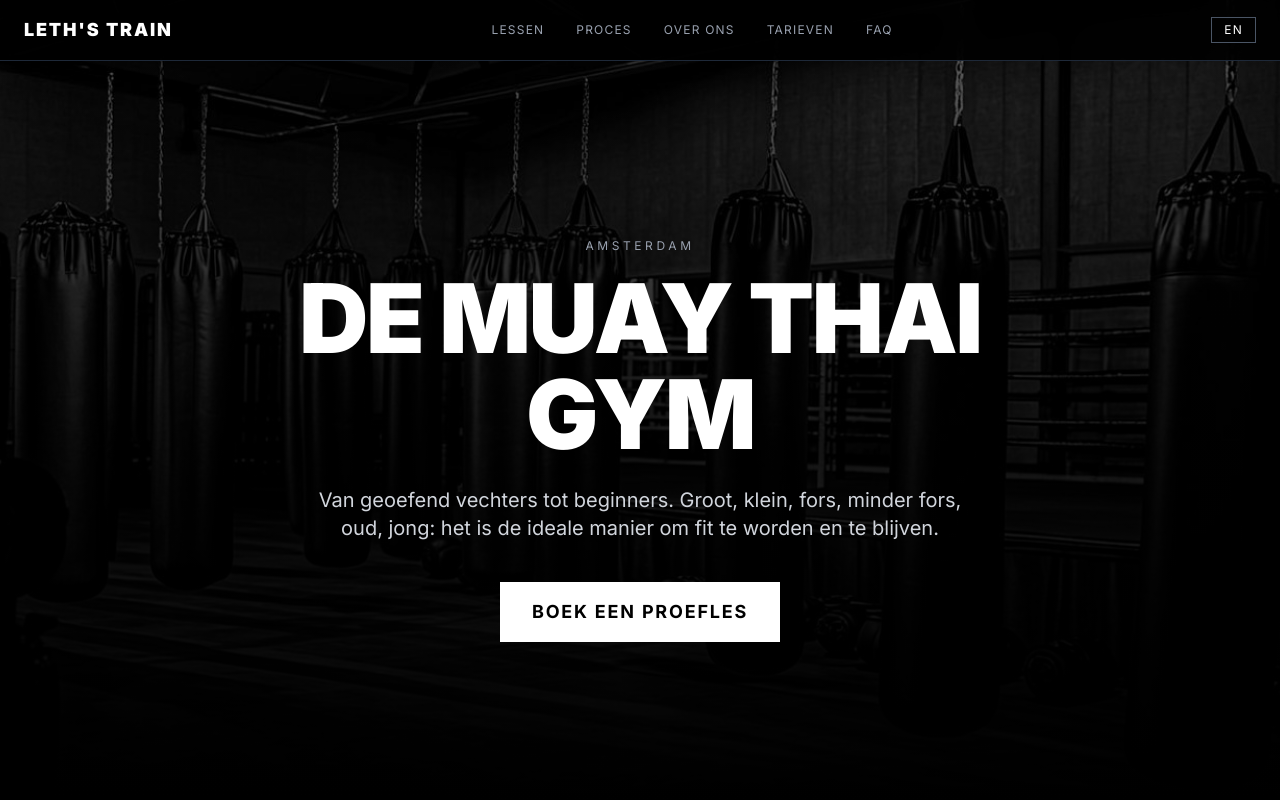
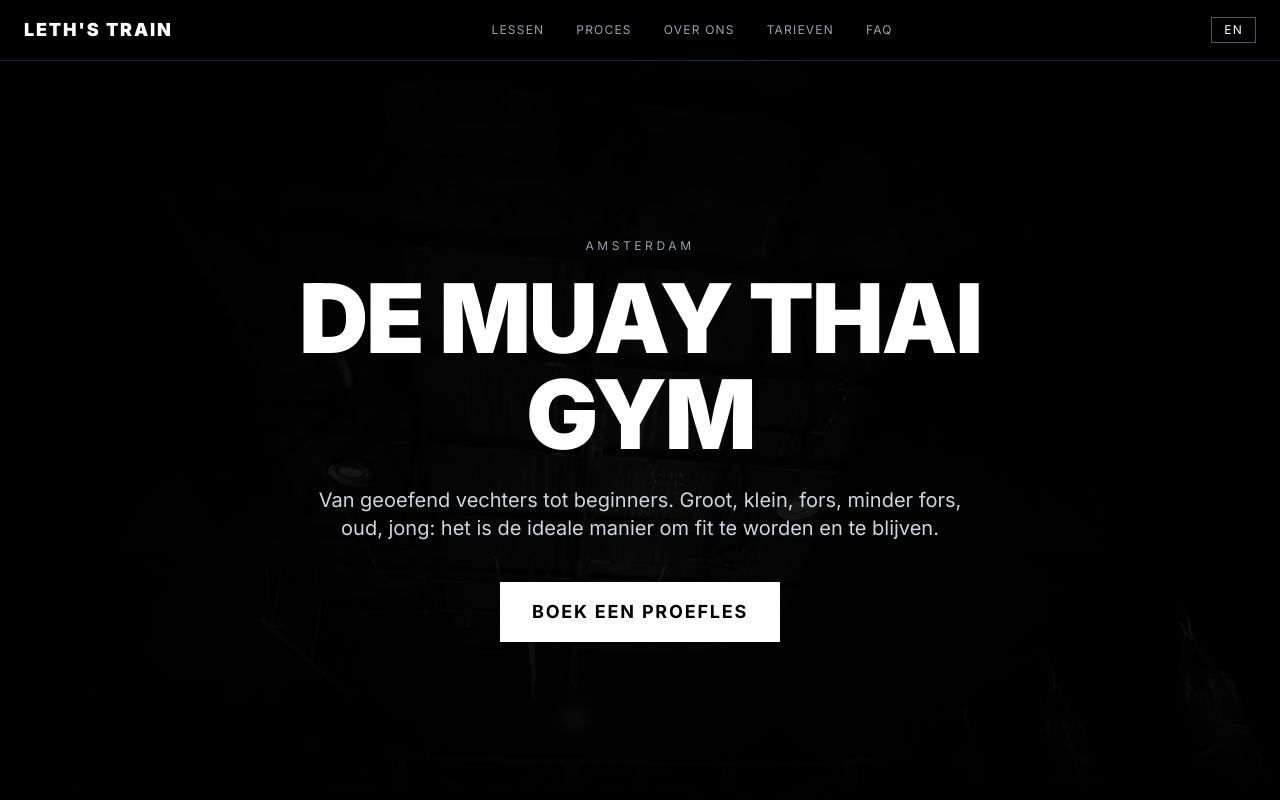
Before and after one commit to NxT8sys/web-leths-2, a Next.js app: page / in a window 1280 px wide. Shown: the top 800 px of the page. Built offline with nearby package versions, Linux system fonts and the light colour scheme.

Commit message:
Change hero background image from hero-gym.jpg to gym.png

```diff
--- a/src/app/page.tsx
+++ b/src/app/page.tsx
@@ -187,7 +187,7 @@ export default function Home() {
 
       {/* HERO */}
       <section className="relative h-screen flex items-center justify-center text-center pt-20">
-        <div className="absolute inset-0 bg-cover bg-top bg-no-repeat grayscale opacity-40" style={{ backgroundImage: "url('/hero-gym.jpg')" }} />
+        <div className="absolute inset-0 bg-cover bg-top bg-no-repeat grayscale opacity-40" style={{ backgroundImage: "url('/gym.png')" }} />
         <div className="absolute inset-0 bg-gradient-to-t from-black via-black/60 to-transparent" />
         <div className="relative z-10 px-6 max-w-4xl mx-auto">
           <p className="text-xs tracking-[0.3em] text-gray-400 mb-4 uppercase">{t.hero.subtitle}</p>
```
